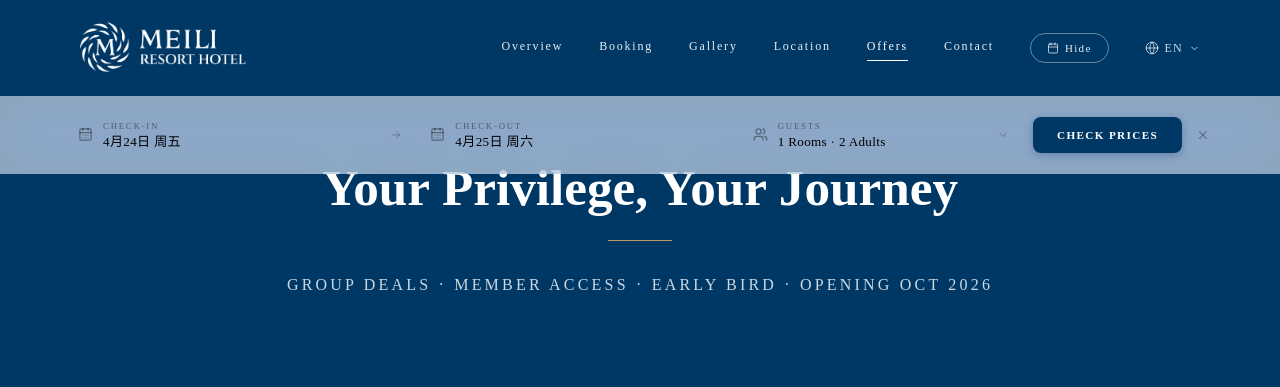
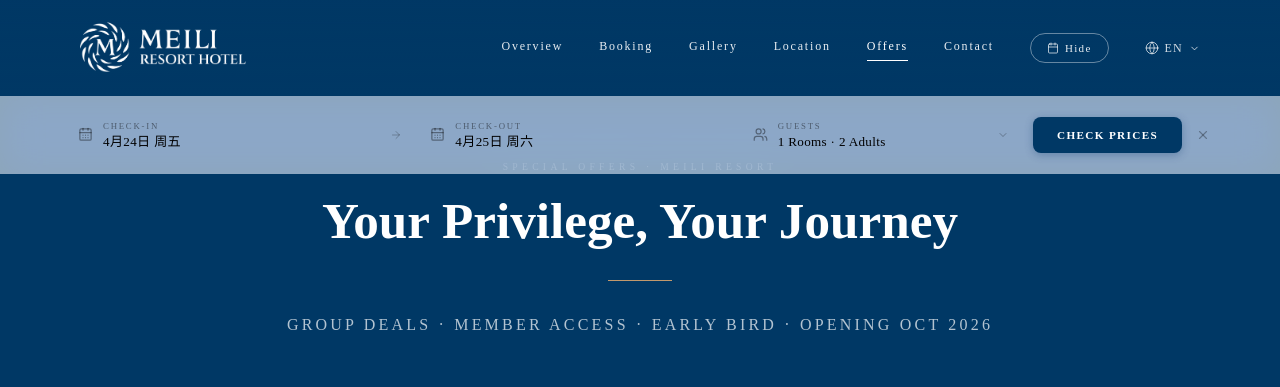
Before and after one commit to HuTianjing/semporna-meili-hotel-website, a Next.js app: page /en/offers in a window 1280 px wide. Shown: the top 387 px of the page. Built offline with nearby package versions, Linux system fonts and the light colour scheme.

Commit message:
feat(offers): 添加优惠头部组件的标签文本和动画效果

```diff
--- a/components/offers/OffersHeader.tsx
+++ b/components/offers/OffersHeader.tsx
@@ -2,19 +2,6 @@
 
 import { useTranslations } from 'next-intl';
 import { motion } from 'framer-motion';
-
-const fadeUp = {
-  hidden: { opacity: 0, y: 30 },
-  visible: (delay = 0) => ({
-    opacity: 1,
-    y: 0,
-    transition: {
-      duration: 0.8,
-      delay,
-      ease: [0.25, 0.46, 0.45, 0.94] as [number, number, number, number],
-    },
-  }),
-};
 
 export default function OffersHeader() {
   const t = useTranslations('OffersHeader');
@@ -22,32 +9,40 @@ export default function OffersHeader() {
   return (
     <section className="bg-primary pt-32 pb-20 md:pt-40 md:pb-24 border-b border-white/10">
       <div className="px-page flex flex-col items-center justify-center text-center max-w-7xl mx-auto">
+        <motion.p
+          className="font-sans text-[0.55rem] sm:text-[0.6rem] uppercase tracking-[0.45em] text-white/50 mb-5"
+          initial={{ opacity: 0, y: 12 }}
+          animate={{ opacity: 1, y: 0 }}
+          transition={{ duration: 0.6, ease: [0.25, 0.1, 0.25, 1], delay: 0.1 }}
+        >
+          {t('tag')}
+        </motion.p>
+
         <motion.h1
-          variants={fadeUp}
-          initial="hidden"
-          animate="visible"
-          className="font-serif text-white leading-[1.1] mb-6"
+          className="font-serif text-white leading-[1.05] mb-8"
           style={{ fontSize: 'clamp(1.8rem, 4vw, 4rem)' }}
+          initial={{ opacity: 0, y: 18 }}
+          animate={{ opacity: 1, y: 0 }}
+          transition={{ duration: 0.75, ease: [0.25, 0.1, 0.25, 1], delay: 0.2 }}
         >
           {t('title')}
         </motion.h1>
 
-        <motion.div
-          custom={0.1}
-          variants={fadeUp}
-          initial="hidden"
-          animate="visible"
-          className="flex justify-center mb-8"
-        >
-          <div className="w-12 sm:w-16 h-px bg-gold-warm" />
-        </motion.div>
+        <div className="flex justify-center mb-8 overflow-hidden">
+          <motion.div
+            className="w-12 sm:w-16 h-px bg-gold-warm"
+            initial={{ scaleX: 0 }}
+            animate={{ scaleX: 1 }}
+            transition={{ duration: 0.6, ease: [0.25, 0.1, 0.25, 1], delay: 0.35 }}
+            style={{ transformOrigin: 'left' }}
+          />
+        </div>
 
         <motion.p
-          custom={0.2}
-          variants={fadeUp}
-          initial="hidden"
-          animate="visible"
-          className="font-sans text-white/80 text-sm sm:text-base tracking-[0.2em] uppercase"
+          className="font-sans text-white/70 text-sm sm:text-base tracking-[0.2em] uppercase"
+          initial={{ opacity: 0, y: 12 }}
+          animate={{ opacity: 1, y: 0 }}
+          transition={{ duration: 0.65, ease: [0.25, 0.1, 0.25, 1], delay: 0.5 }}
         >
           {t('subtitle')}
         </motion.p>
--- a/messages/en.json
+++ b/messages/en.json
@@ -653,6 +653,7 @@
     }
   },
   "OffersHeader": {
+    "tag": "SPECIAL OFFERS · MEILI RESORT",
     "title": "Your Privilege, Your Journey",
     "subtitle": "Group Deals · Member Access · Early Bird · Opening Oct 2026"
   },
--- a/messages/ms.json
+++ b/messages/ms.json
@@ -653,6 +653,7 @@
     }
   },
   "OffersHeader": {
+    "tag": "TAWARAN ISTIMEWA · MEILI RESORT",
     "title": "Keistimewaan Anda, Perjalanan Anda",
     "subtitle": "Tawaran Kumpulan · Akses Ahli · Promosi · Dibuka Okt 2026"
   },
--- a/messages/zh.json
+++ b/messages/zh.json
@@ -653,6 +653,7 @@
     }
   },
   "OffersHeader": {
+    "tag": "优惠精选 · SPECIAL OFFERS",
     "title": "开启您的专属旅程",
     "subtitle": "团购 · 会员 · 促销 · 2026年10月正式开放"
   },
```
